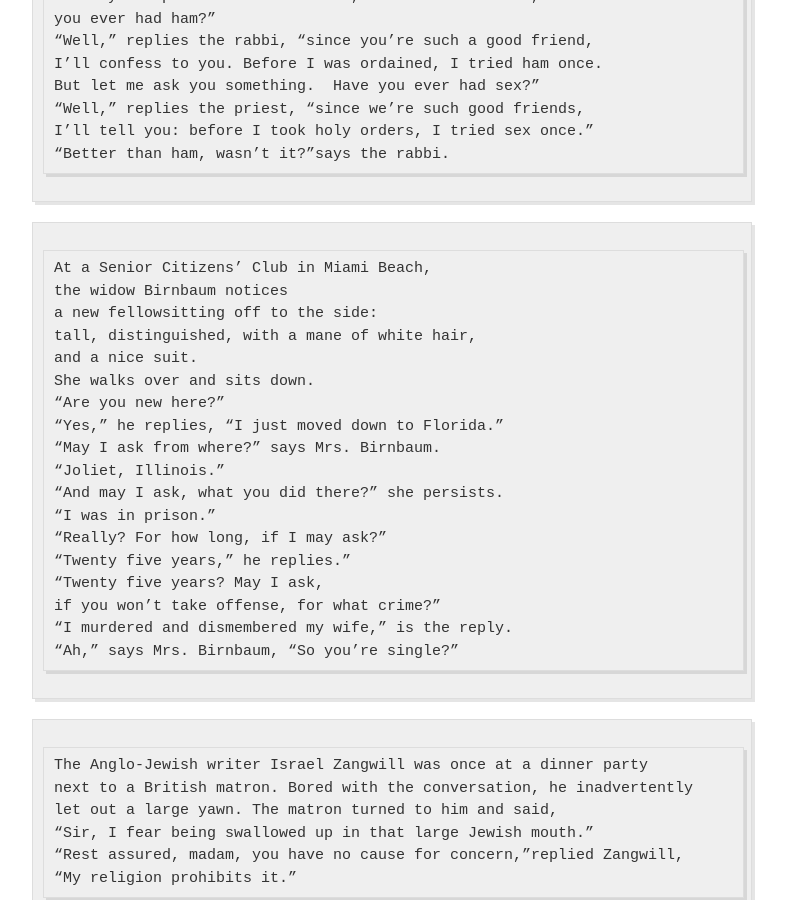
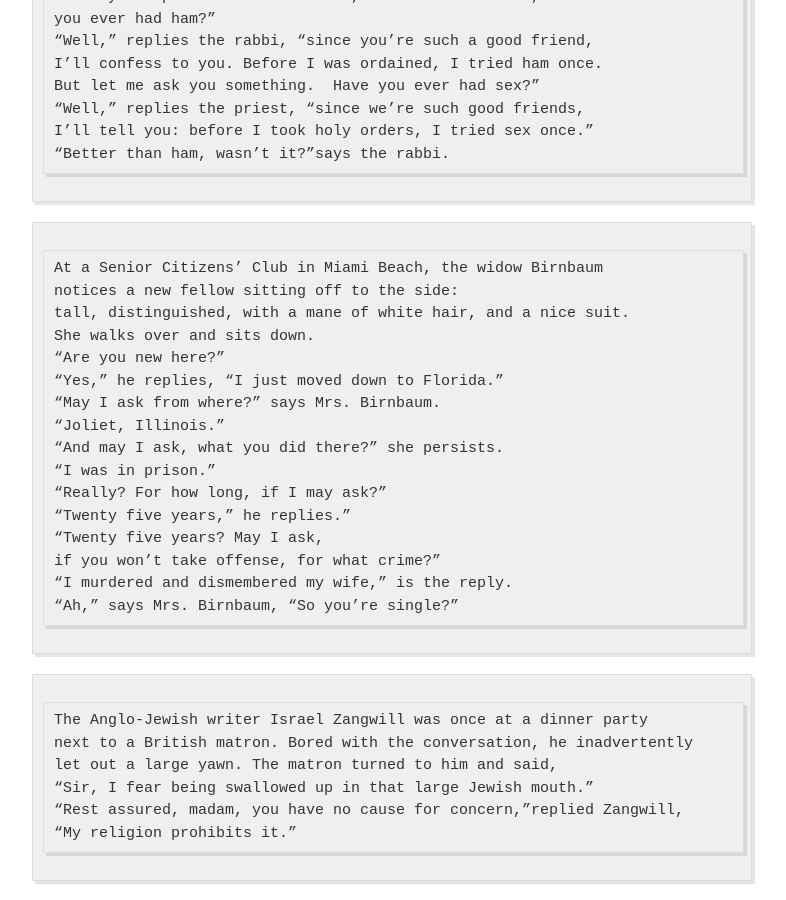
Before and after one commit to jvmallow/jvmallow.github.io, a Jekyll site: the page built from _posts/2025-05-31-Jewish_Humor.md, in a window 1280 px wide and 900 px high, scrolled down 5747 px. Shown: the whole window, without its empty margins (248-1034 px from the left). Built offline with Jekyll 4.4.1, drawn with Linux system fonts in a browser that asks for light colours; a script that is not in the unit is left out.

Commit message:
Update 2025-05-31-Jewish_Humor.md

```diff
--- a/_posts/2025-05-31-Jewish_Humor.md
+++ b/_posts/2025-05-31-Jewish_Humor.md
@@ -225,11 +225,9 @@ I’ll tell you: before I took holy orders, I tried sex once.”
 
 
 ~~~~~
-At a Senior Citizens’ Club in Miami Beach,
-the widow Birnbaum notices
-a new fellowsitting off to the side:
-tall, distinguished, with a mane of white hair,
-and a nice suit.
+At a Senior Citizens’ Club in Miami Beach, the widow Birnbaum
+notices a new fellow sitting off to the side:
+tall, distinguished, with a mane of white hair, and a nice suit.
 She walks over and sits down.
 “Are you new here?”
 “Yes,” he replies, “I just moved down to Florida.”
```
